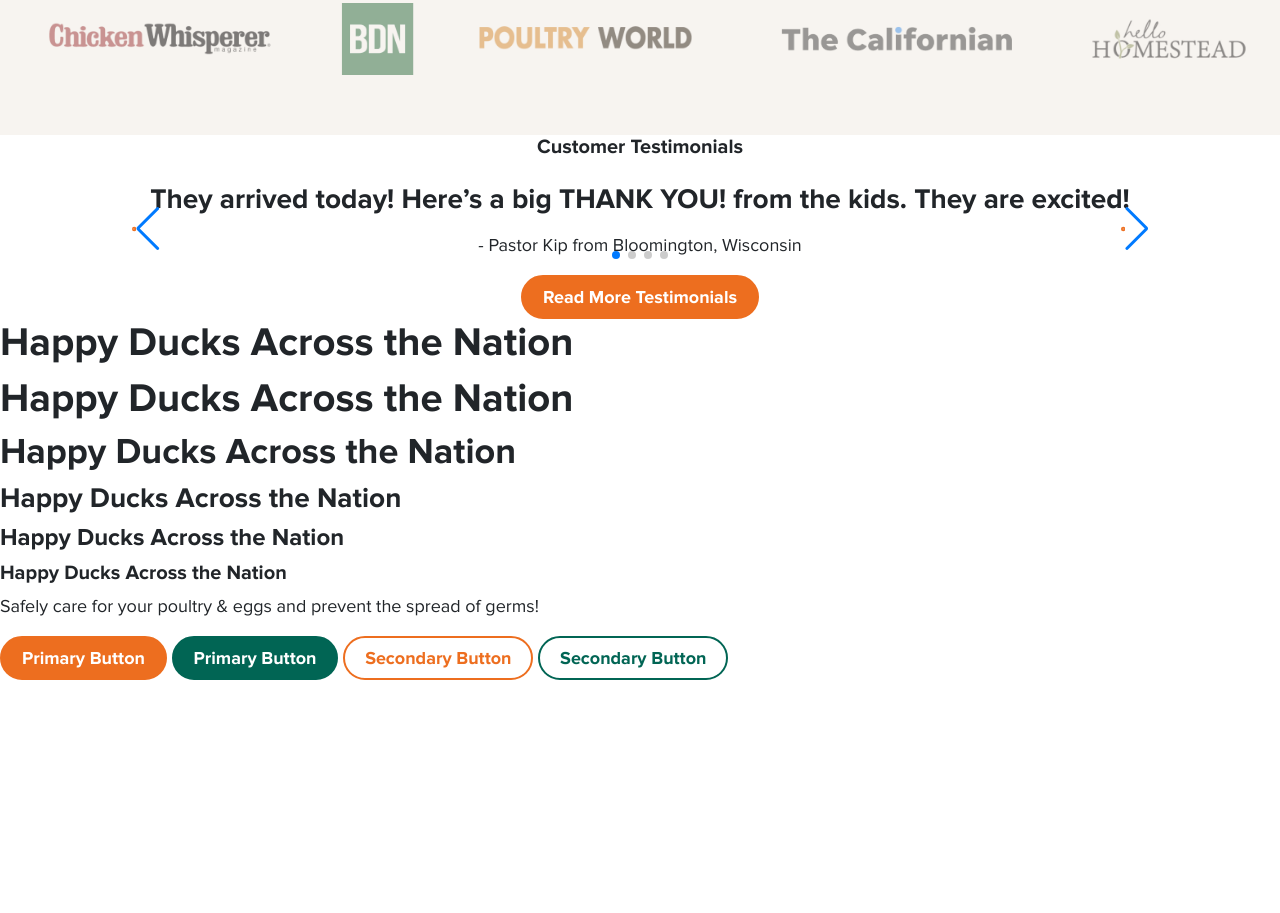
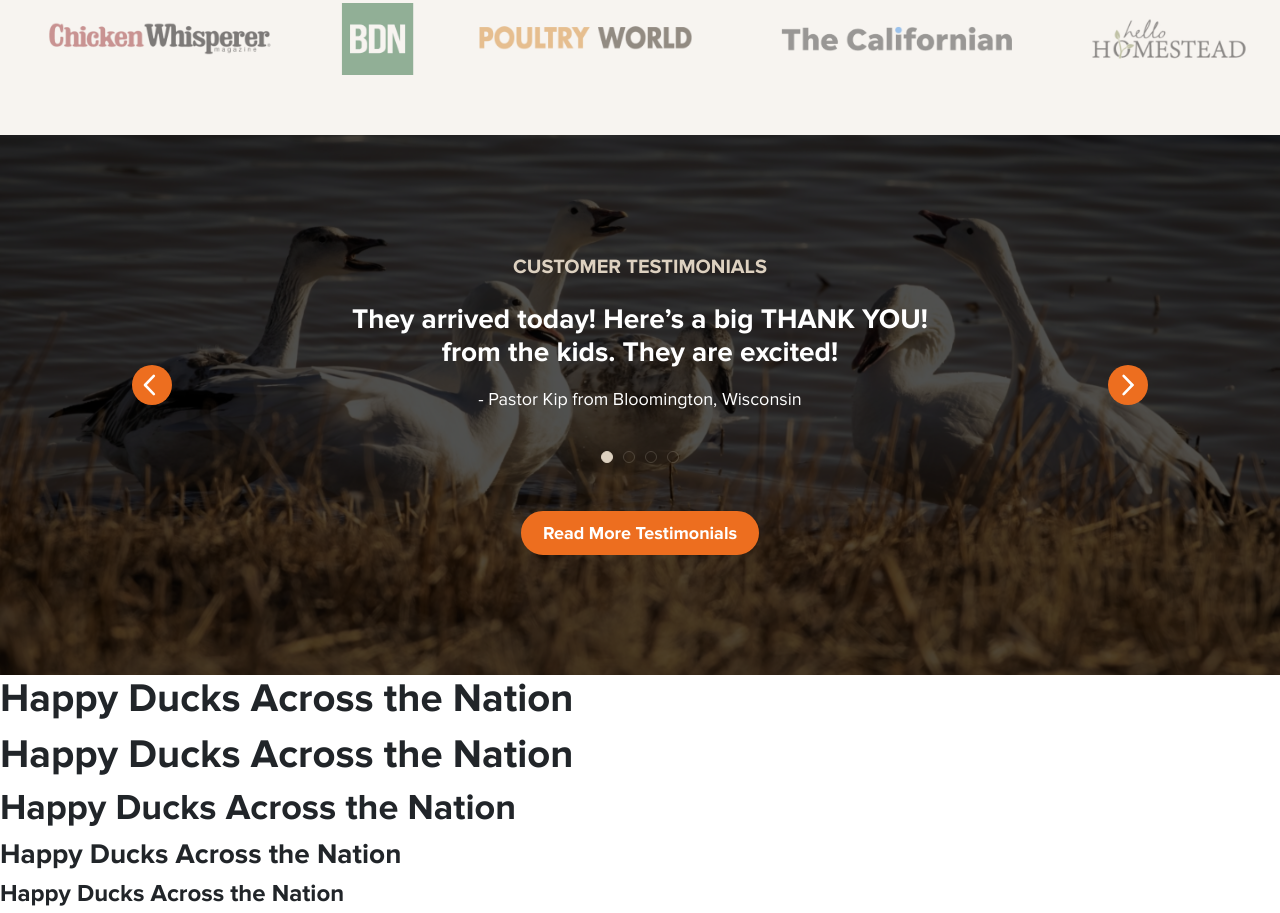
Before and after one commit to thapa/metzer-farm, a plain HTML site: page index.html in a window 1280 px wide. Shown: the part 3137-4050 px from the top of the page. Before the commit the page ends 3817 px from the top, so only its background shows below. Drawn offline with nearby package versions, Linux system fonts and the light colour scheme.

Commit message:
testimonial-slider

```diff
--- a/style.css
+++ b/style.css
@@ -325,4 +325,65 @@ h6, .h6 {
     max-width: 80%;
 }
 
+/* Testimonial Section */
+
+.testimonial-section {
+    position: relative;
+    padding: 120px 0;
+    background-image: url('assets/TestimonailBG.jpg');
+    background-position: center center;
+    background-size: cover;
+    color: #fff;
+}
+.testimonial-section .overlay {
+    position: absolute;
+    top: 0;
+    left: 0;
+    background-color: #505050;
+    mix-blend-mode: multiply;
+    width: 100%;
+    height: 100%;
+    z-index: 0;
+}
+.testimonial-section .container {
+    position: relative;
+}
+.testimonial-section h2 {
+    color: #DDD1C0;
+    text-transform: uppercase;
+}
+.testimonial-section .swiper-inner {
+    max-width: 65%;
+    margin: 0 auto;
+    padding: 0 40px;
+}
+.testimonial-section .swiper-button {
+    width: 40px;
+    height: 40px;
+}
+.testimonial-section .swiper-button:after {
+    content: none;
+}
+.testimonial-section .swiper-pagination {
+    position: relative;
+    margin: 0;
+    display: flex;
+    align-items: center;
+    justify-content: center;
+    gap: 10px;
+}
+.testimonial-section .swiper-pagination .swiper-pagination-bullet {
+    border: 1px solid #DDD1C0;
+    background: transparent;
+    width: 12px;
+    height: 12px;
+    margin: 30px 0 0;
+}
+.testimonial-section .swiper-pagination .swiper-pagination-bullet-active {
+    background: #DDD1C0;
+}
+.testimonial-section a.btn {
+    margin-top: 40px;
+}
+
 /* Home Page End */
```
Also changed, not shown: assets/TestimonailBG.jpg (added).
